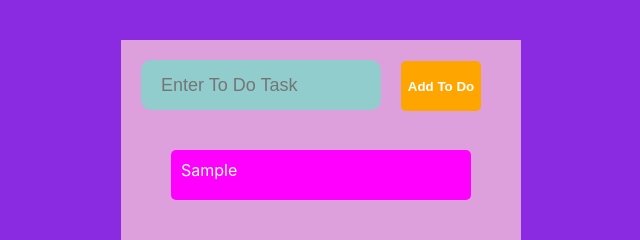
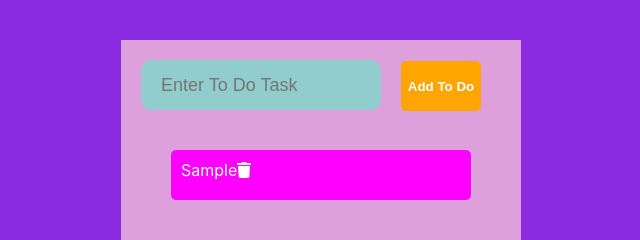
Before and after one commit to joshycsm/to-do-list, a React (Create React App) app: page / in a window 1280 px wide. Both pictures are taken after typing "Sample" into the empty fields and a click on the button "Add To Do". Shown: the top 240 px of the page, without its empty margins (319-959 px from the left). Built offline with nearby package versions, Linux system fonts and the light colour scheme.

Commit message:
import font awesome trash icon succesfully

```diff
--- a/src/App.js
+++ b/src/App.js
@@ -2,6 +2,10 @@
 import logo from "./logo.svg";
 import "./App.css";
 import ListItems from "./ListItems";
+import { library } from "@fortawesome/fontawesome-svg-core";
+import { faTrash } from "@fortawesome/free-solid-svg-icons";
+
+library.add(faTrash);
 
 class App extends Component {
   constructor() {
--- a/src/ListItems.js
+++ b/src/ListItems.js
@@ -1,12 +1,18 @@
 import React from "react";
 import "./ListItems.css";
+import { FontAwesomeIcon } from "@fortawesome/react-fontawesome";
 
 export default function ListItems(props) {
   const items = props.items;
   const listItems = items.map(item => {
     return (
       <div className="list" key="item.key">
-        <p>{item.text}</p>
+        <p>
+          {item.text}
+          <span>
+            <FontAwesomeIcon className="faicons" icon="trash" />
+          </span>
+        </p>
       </div>
     );
   });
```
